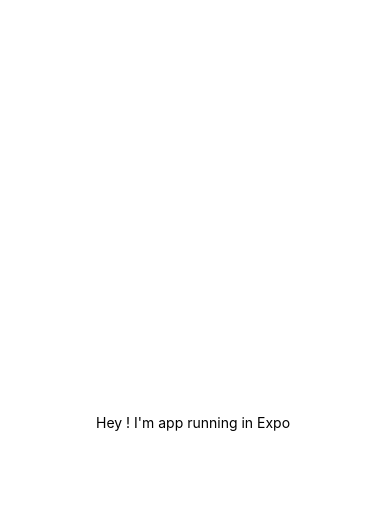
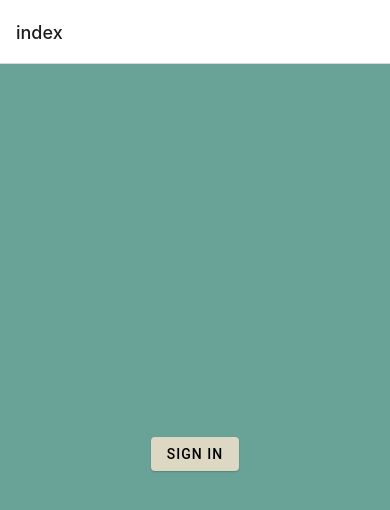
Before and after one commit to mfelippe/Test_app, a React Native app in the folder my-app/: screen / in a window 390 px wide. Shown: the top 510 px of the page. Built offline with nearby package versions, Linux system fonts and the light colour scheme.

Commit message:
creating routes and pages

```diff
--- a/my-app/App.js
+++ b/my-app/App.js
@@ -1,20 +1,10 @@
-import { StatusBar } from "expo-status-bar";
-import { StyleSheet, Text, View } from "react-native";
+import { Provider } from "react-native-paper";
+import Routes from "./Pages/Routes";
 
 export default function App() {
   return (
-    <View style={styles.container}>
-      <Text>Hey ! I'm app running in Expo </Text>
-      <StatusBar style="auto" />
-    </View>
+    <Provider>
+      <Routes />
+    </Provider>
   );
 }
-
-const styles = StyleSheet.create({
-  container: {
-    flex: 1,
-    backgroundColor: "#fff",
-    alignItems: "center",
-    justifyContent: "center",
-  },
-});
--- /dev/null
+++ b/my-app/Pages/Home.js
@@ -0,0 +1,19 @@
+import React from "react";
+import { StyleSheet, Text, View } from "react-native";
+
+export default function Home() {
+  return (
+    <View style={styles.container}>
+      <Text>Index</Text>
+    </View>
+  );
+}
+
+const styles = StyleSheet.create({
+  container: {
+    flex: 1,
+    backgroundColor: "#ddd8c4",
+    alignItems: "center",
+    justifyContent: "center",
+  },
+});
--- /dev/null
+++ b/my-app/Pages/Index.js
@@ -0,0 +1,29 @@
+import React from "react";
+import { Button } from "react-native-paper";
+import { StyleSheet, Text, View } from "react-native";
+import { NavigationContainer } from "@react-navigation/native";
+import { createNativeStackNavigator } from "@react-navigation/native-stack";
+
+export default function Index({ navigation }) {
+  return (
+    <View style={styles.container}>
+      <Button
+        mode="contained"
+        color="#DDD8C4"
+        onPress={() => navigation.navigate("Home")}
+      >
+        SIGN IN
+      </Button>
+    </View>
+  );
+}
+
+const styles = StyleSheet.create({
+  //https://coolors.co/ddd8c4-a3c9a8-84b59f-69a297-50808e
+  container: {
+    flex: 1,
+    backgroundColor: "#69A297",
+    alignItems: "center",
+    justifyContent: "center",
+  },
+});
--- /dev/null
+++ b/my-app/Pages/Routes.js
@@ -0,0 +1,19 @@
+import { NavigationContainer } from "@react-navigation/native";
+import { createNativeStackNavigator } from "@react-navigation/native-stack";
+import Home from "./Home";
+import Index from "./Index";
+
+const Stack = createNativeStackNavigator();
+
+function Routes() {
+  return (
+    <NavigationContainer>
+      <Stack.Navigator initialRouteName="index">
+        <Stack.Screen name="index" component={Index} />
+        <Stack.Screen name="Home" component={Home} />
+      </Stack.Navigator>
+    </NavigationContainer>
+  );
+}
+
+export default Routes;
--- a/my-app/package.json
+++ b/my-app/package.json
@@ -10,12 +10,16 @@
     "eject": "expo eject"
   },
   "dependencies": {
+    "@react-navigation/native": "^6.0.10",
+    "@react-navigation/native-stack": "^6.6.2",
     "expo": "~45.0.0",
     "expo-status-bar": "~1.3.0",
     "react": "17.0.2",
     "react-dom": "17.0.2",
     "react-native": "0.68.2",
     "react-native-paper": "^4.12.1",
+    "react-native-safe-area-context": "4.2.4",
+    "react-native-screens": "~3.11.1",
     "react-native-vector-icons": "^9.1.0",
     "react-native-web": "0.17.7"
   },
```
Also changed, not shown: 2 other files (tests, documents, lock files or other folders).
